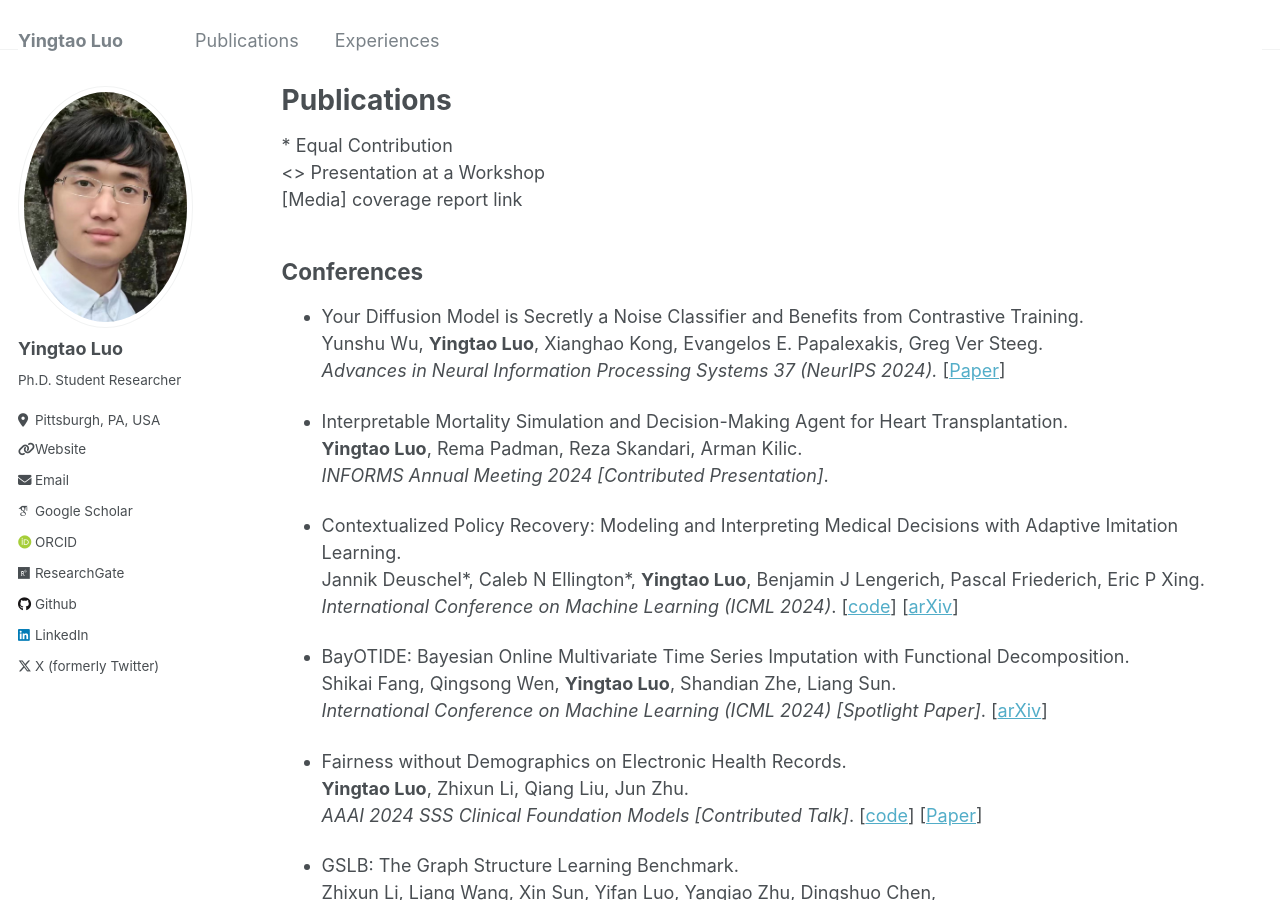
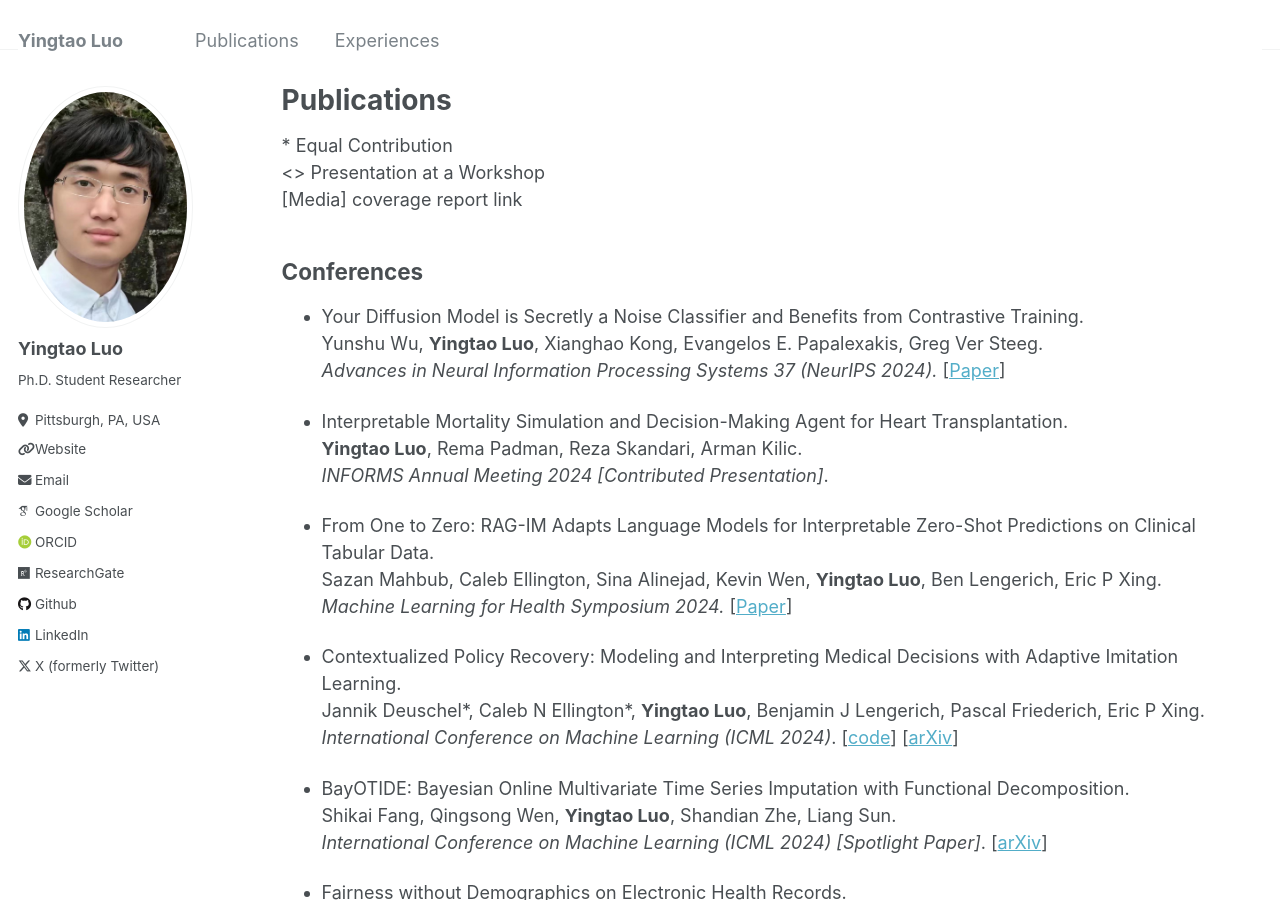
Before and after one commit to yingtaoluo/yingtaoluo.github.io, a Jekyll site: the page built from _pages/publications.md, in a window 1280 px wide and 900 px high. Built offline with Jekyll 4.4.1, drawn with Linux system fonts in a browser that asks for light colours; some web fonts are replaced.

Commit message:
Update publications.md

```diff
--- a/_pages/publications.md
+++ b/_pages/publications.md
@@ -25,6 +25,10 @@ Yunshu Wu, __Yingtao Luo__, Xianghao Kong, Evangelos E. Papalexakis, Greg Ver St
 * Interpretable Mortality Simulation and Decision-Making Agent for Heart Transplantation.
 __Yingtao Luo__, Rema Padman, Reza Skandari, Arman Kilic.
 *INFORMS Annual Meeting 2024 [Contributed Presentation]*.
+
+* From One to Zero: RAG-IM Adapts Language Models for Interpretable Zero-Shot Predictions on Clinical Tabular Data.
+Sazan Mahbub, Caleb Ellington, Sina Alinejad, Kevin Wen, __Yingtao Luo__, Ben Lengerich, Eric P Xing.
+*Machine Learning for Health Symposium 2024.* [[Paper](https://openreview.net/forum?id=BnKvIn8JKl)]
 
 * Contextualized Policy Recovery: Modeling and Interpreting Medical Decisions with Adaptive Imitation Learning.
 Jannik Deuschel\*, Caleb N Ellington\*, __Yingtao Luo__, Benjamin J Lengerich, Pascal Friederich, Eric P Xing.
```
